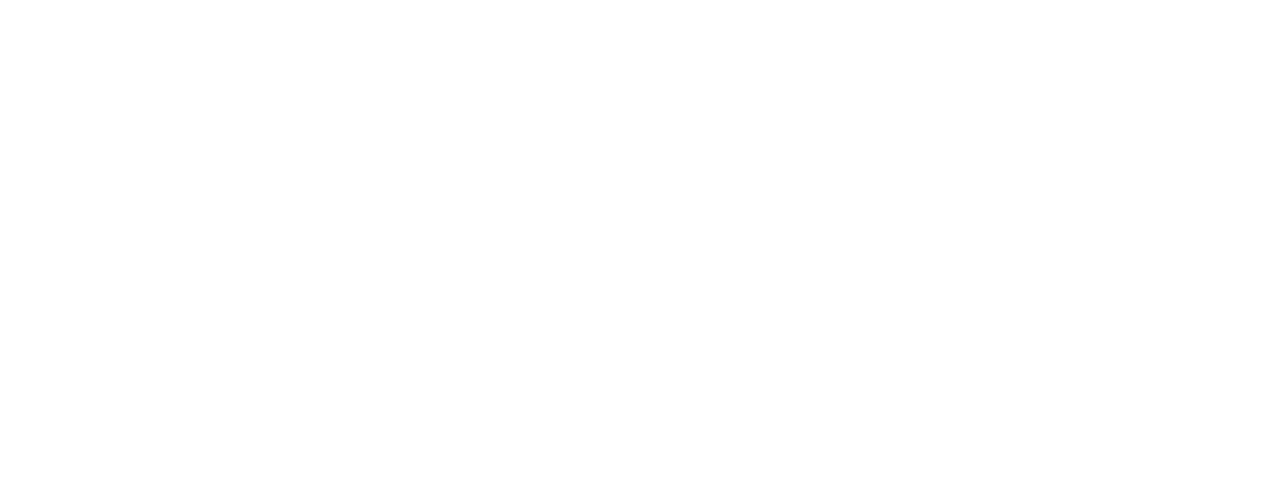
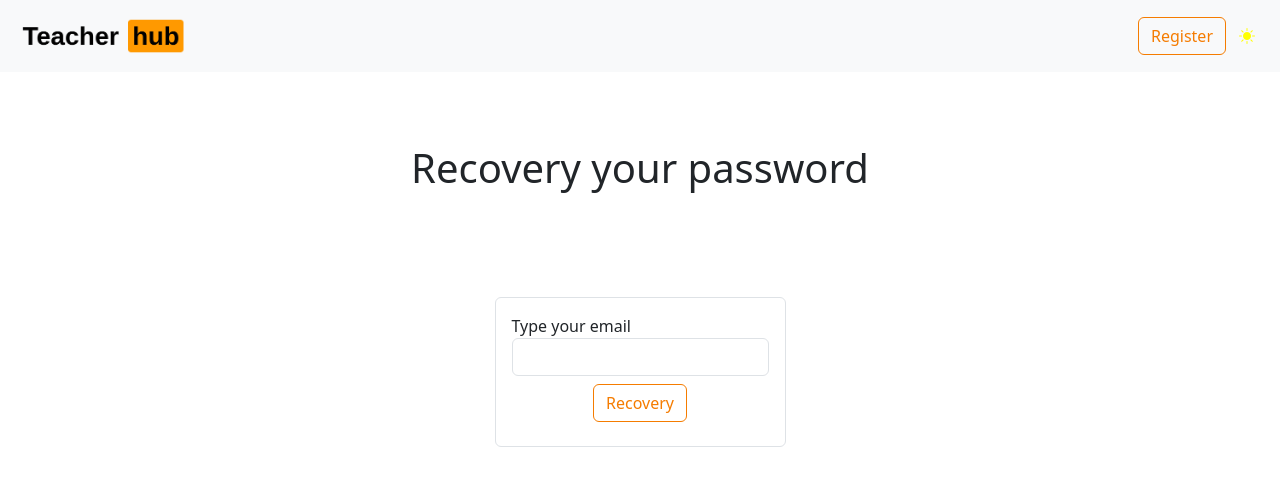
Before and after one commit to jfaponte403/TeacherHub, a React (Vite) app in the folder frontend/: page /recovery-password in a window 1280 px wide. Before the commit this address had no page. Shown: the top 486 px of the page. Built offline with nearby package versions, Linux system fonts and the light colour scheme.

Commit message:
[Jhonattan]: Add recovery password

```diff
--- a/frontend/src/components/AuthForms/LogIn.tsx
+++ b/frontend/src/components/AuthForms/LogIn.tsx
@@ -1,5 +1,5 @@
 import React, { useState } from "react";
-import { useNavigate } from "react-router-dom";
+import {Link, useNavigate} from "react-router-dom";
 import  { isValidEmail } from "../../utils/inputValidators";
 import { showAlert } from "../../utils/alertPrompts";
 import { axiosInstance, postData } from "../../api";
@@ -51,7 +51,6 @@
                     const jwtDecodedData = jwtDecode(token) as DecodedToken;
                     localStorage.setItem('token', token);
 
-                    // TODO: Use enums for roles
                     if (jwtDecodedData.user_role === "ADMIN") navigate("/home-admin");
                     if (jwtDecodedData.user_role === "USER") navigate("/home-user");
                 }
@@ -94,6 +93,10 @@
                 </div>
                 <div className="text-center m-2">
                     <button type="submit" className="btn-outline-orange btn">Log In</button>
+
+                </div>
+                <div className='d-flex align-items-center justify-content-center'>
+                    <Link to='/recovery-password'>forget your password?</Link>
                 </div>
                 {
                     loading && (
--- a/frontend/src/components/Navbar/Navbar.tsx
+++ b/frontend/src/components/Navbar/Navbar.tsx
@@ -3,6 +3,7 @@
 import lightLogo from '../../assets/lightlogo.png'
 import '../../styles/custom-buttons.css';
 import { setTheme, isDarkTheme } from '../../helpers/themeHelper';
+import {NavLink} from "react-router-dom";
 
 const Navbar = () => {
     const [isDark, setIsDark] = useState<boolean>(isDarkTheme());
@@ -16,9 +17,9 @@
         <>
             <nav  className="navbar navbar-expand-lg bg-body-tertiary" >
                 <div className="container-fluid">
-                    <a className="navbar-brand" href="#">
+                    <NavLink className="navbar-brand" to="/">
                         <img src={isDark?logo:lightLogo} alt="TeacherHub" className="img-fluid" width={180} height={190}></img>
-                    </a>
+                    </NavLink>
                     <button className="navbar-toggler" type="button" data-bs-toggle="collapse" data-bs-target="#navbarNav" aria-controls="navbarNav" aria-expanded="false" aria-label="Toggle navigation">
                         <span className="navbar-toggler-icon"></span>
                     </button>
@@ -26,7 +27,7 @@
                         <ul className="navbar-nav ">
 
                             <li className="nav-item ">
-                                <a className="btn-outline-orange btn">Register</a>
+                                <NavLink to='/' className="btn-outline-orange btn">Register</NavLink>
                             </li>
                             <button onClick={handleButtonClick} className="btn rounded-fill">
                                 { isDark ? <i className="bi bi-moon-fill"></i> : <i className="bi bi-sun-fill" style={{color: "yellow"}}></i>}
--- /dev/null
+++ b/frontend/src/pages/RecoveryPassword/RecoveryPassword.tsx
@@ -0,0 +1,128 @@
+import Navbar from "../../components/Navbar/Navbar.tsx";
+import { useState } from "react";
+import {axiosInstance, postData} from "../../api";
+import {showAlert} from "../../utils/alertPrompts.ts";
+import {useNavigate} from "react-router-dom";
+
+const RecoveryPassword = () => {
+    const [email, setEmail] = useState<string>('')
+    const [code, setCode] = useState<string>('')
+    const [password, setPassword] = useState<string>('')
+    const [showFormCode, setShowFormCode] = useState<boolean>(false)
+    const navigate = useNavigate()
+    const handlerRecoveryPassword = (event: { preventDefault: () => void; }) => {
+        event.preventDefault();
+        postData(
+            axiosInstance,
+            'auth/generateCode',
+            {
+                email: email
+            },
+            {}
+        ).then(response => {
+            if (response.data.status === 200){
+                setShowFormCode(true)
+            }
+        }).catch(error => {
+            console.error(error)
+        })
+    }
+
+    const handlerSendCode = (event: { preventDefault: () => void; }) => {
+        event.preventDefault();
+        postData(
+            axiosInstance,
+            'auth/generateCode',
+            {
+                email: email,
+                newPassword: password,
+                verificationCode: code
+            },
+            {}
+        ).then(response => {
+            if (response.data.status === 200){
+                showAlert(
+                    {
+                        icon: 'success',
+                        title: 'Password has been changed correct',
+                        text: 'Thanks for use TeacherHub',
+                        buttonText: 'Ok',
+                    }
+                )
+                navigate('/')
+            }
+        }).catch(error => {
+            console.error(error)
+        })
+    }
+
+    return (
+        <>
+            <Navbar />
+            <div className='d-flex align-items-center justify-content-center' style={{ minHeight: '25vh' }}>
+                <h1 className='text-center'>Recovery your password</h1>
+            </div>
+            {
+                showFormCode ?
+                    <div className="d-flex justify-content-center align-items-center" style={{ minHeight: '25vh' }}>
+                        <div className="border rounded">
+                            <div className="d-flex justify-content-center m-3">
+                                <form>
+                                    <div className="form-group">
+                                        <label htmlFor="email">Type your code</label>
+                                        <input
+                                            type="email"
+                                            className="form-control"
+                                            id="email"
+                                            onChange={(event) => {
+                                                setCode(event.target.value);
+                                            }}
+                                        />
+                                    </div>
+                                    <div className="form-group">
+                                        <label htmlFor="email">Type new password</label>
+                                        <input
+                                            type="email"
+                                            className="form-control"
+                                            id="email"
+                                            onChange={(event) => {
+                                                setPassword(event.target.value);
+                                            }}
+                                        />
+                                    </div>
+                                    <div className="text-center m-2">
+                                        <button type="submit" className="btn-outline-orange btn" onClick={handlerSendCode}>Recovery</button>
+                                    </div>
+                                </form>
+                            </div>
+                        </div>
+                    </div>
+                    :
+                    <div className="d-flex justify-content-center align-items-center" style={{ minHeight: '25vh' }}>
+                        <div className="border rounded">
+                            <div className="d-flex justify-content-center m-3">
+                                <form>
+                                    <div className="form-group">
+                                        <label htmlFor="email">Type your email</label>
+                                        <input
+                                            type="email"
+                                            className="form-control"
+                                            id="email"
+                                            onChange={(event) => {
+                                                setEmail(event.target.value);
+                                            }}
+                                        />
+                                    </div>
+                                    <div className="text-center m-2">
+                                        <button type="submit" className="btn-outline-orange btn" onClick={handlerRecoveryPassword}>Recovery</button>
+                                    </div>
+                                </form>
+                            </div>
+                        </div>
+                    </div>
+            }
+        </>
+    )
+}
+
+export default RecoveryPassword;
--- a/frontend/src/routes/Routers.tsx
+++ b/frontend/src/routes/Routers.tsx
@@ -11,6 +11,7 @@
 import TeachersAdmin from '../pages/Teachers-admin/TeachersAdmin.tsx';
 import CoursesAdmin from '../pages/Courses-admin/CoursesAdmin.tsx';
 import UserInfo from '../pages/User-info/userInfo.tsx';
+import RecoveryPassword from "../pages/RecoveryPassword/RecoveryPassword.tsx";
 
 const Routers = () => {
     return(
@@ -29,6 +30,7 @@
                 <Route path='/users-admin' element={<UsersAdmin />} />
                 <Route path='/teachers-admin' element={<TeachersAdmin />} />
                 <Route path='/courses-admin' element={<CoursesAdmin />} />
+                <Route path='/recovery-password' element={<RecoveryPassword />} />
             </Routes>
         </BrowserRouter>
     );
```
